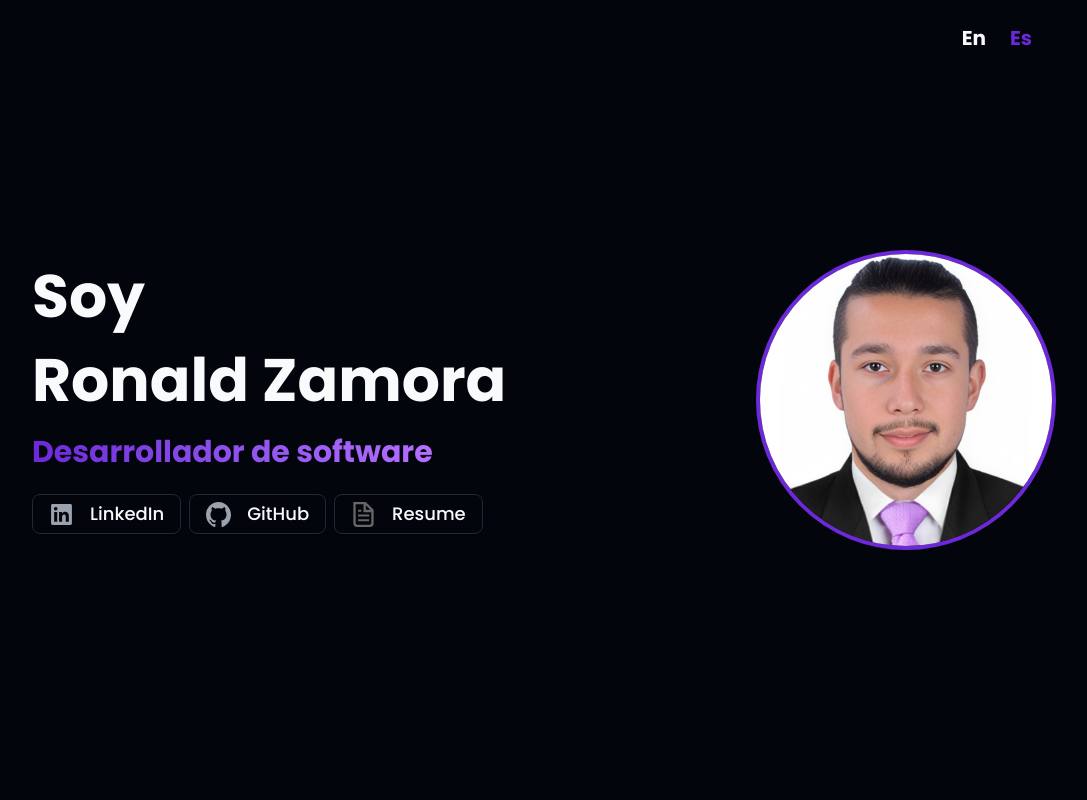
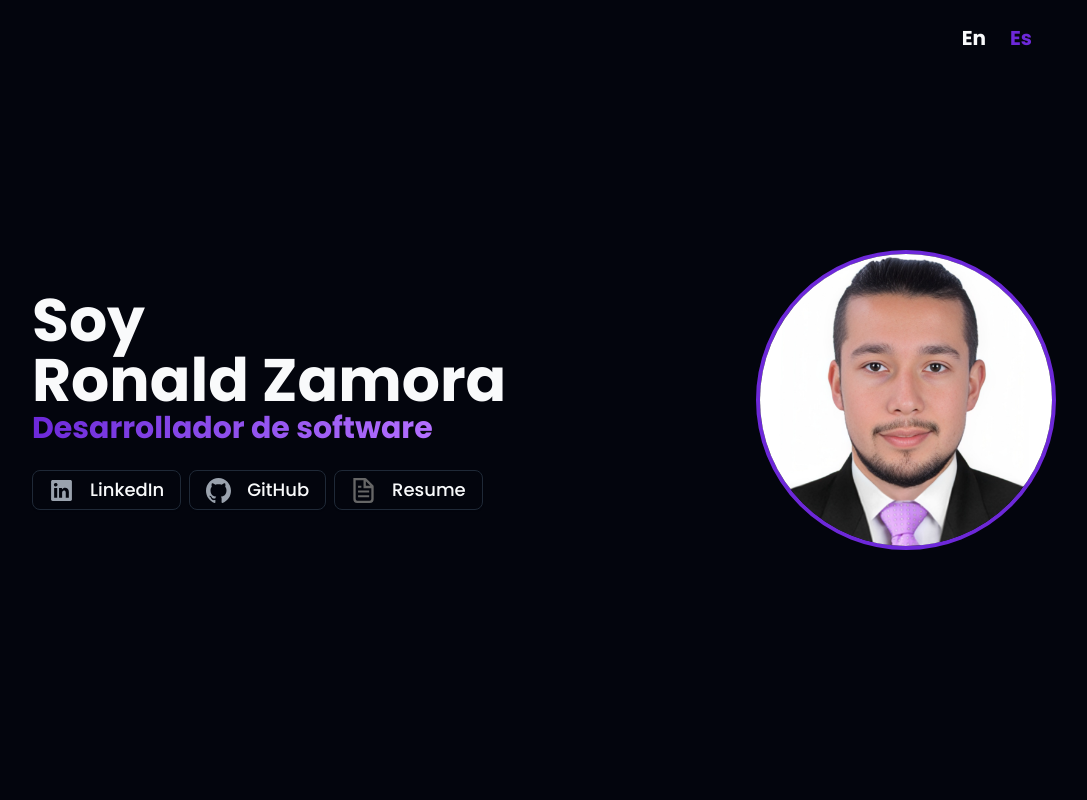
Before and after one commit to RonaldDev0/RonaldDev0, a Next.js app: page /resume in a window 1280 px wide. Shown: the top 800 px of the page, without its empty margins (96-1183 px from the left). Built offline with nearby package versions, Linux system fonts and the light colour scheme.

Commit message:
fix: hero pl

```diff
--- a/src/components/sections/Hero.tsx
+++ b/src/components/sections/Hero.tsx
@@ -41,6 +41,7 @@ export default function Hero ({ en }: { en: boolean }) {
     >
       <Lang en={en} />
       <div className='space-y-6'>
+        <div className='max-[1000px]:pl-4'>
           <p className='text-6xl font-bold opacity-0 animate-fade-in [animation-delay:100ms] [animation-timing-function:cubic-bezier(0.25,0.1,0.25,1)]'>
             {en ? 'I\'m' : 'Soy'}
           </p>
@@ -50,6 +51,7 @@ export default function Hero ({ en }: { en: boolean }) {
           <p className='text-3xl font-bold bg-gradient-to-r from-primary to-purple-400 bg-clip-text text-transparent opacity-0 animate-scale-in [animation-delay:300ms]'>
             {en ? 'Software Developer' : 'Desarrollador de software'}
           </p>
+        </div>
         <meta name='description' content='Ronald Zamora - Software Developer portfolio. Explore my projects, experience, and skills.' />
         <div className='space-x-2 flex opacity-0 animate-slide-in [animation-delay:400ms]'>
           {buttons.map(button => (
```
Lines whose indentation alone changed are shown as unchanged.
